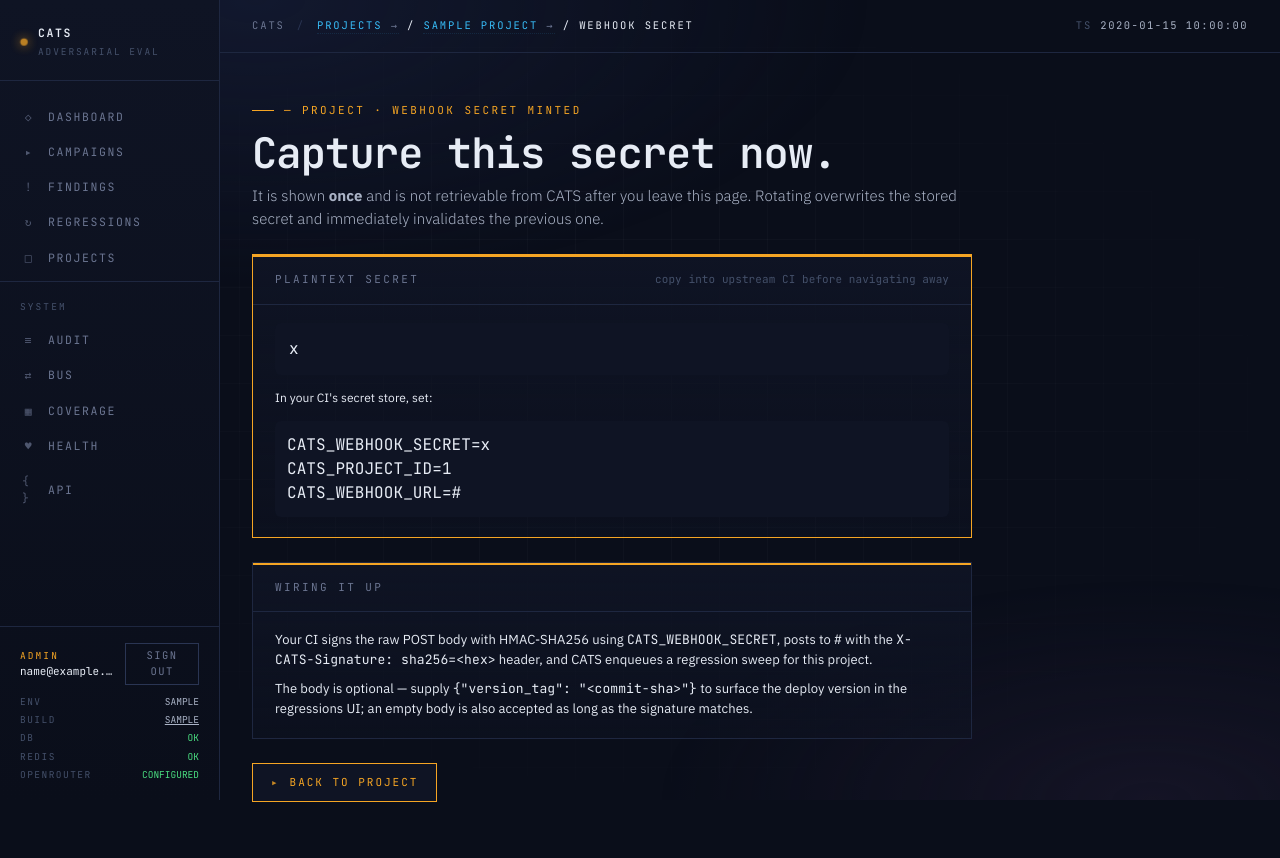
After one commit to kmazanec/cats, a Python web app: template src/cats/api/templates/project_webhook_secret.html in a window 1280 px wide. The commit adds this page. Run offline with Jinja, Linux system fonts and the light colour scheme; the template is opened without the code that fills it: most values are stand-ins (such as "Sample title", 1, 10 or a date in 2020).

Commit message:
fix(round-8): UI for per-project webhook secret management
The R8-followup CLI (`cats project set-webhook-secret`) shipped
the per-project secret but left management terminal-only. Adding
the same affordance to the project edit form so operators don't
have to drop to a shell when registering a target.

- POST /projects/{id}/webhook-secret/generate — mints 32 bytes
  of hex, encrypts + persists, renders the plaintext exactly
  once on a dedicated response page along with the per-CI snippet
  (CATS_WEBHOOK_SECRET / CATS_PROJECT_ID / webhook URL path).
- POST /projects/{id}/webhook-secret/revoke — clears the column;
  the webhook reverts to 503.
- Deploy-webhook panel on project_form.html (edit mode only).
  Shows configured/not-configured status, generate/rotate/revoke
  buttons. Each button is a separate CSRF-protected form.
- get_project surfaces has_deploy_webhook_secret so templates can
  branch without exposing the encrypted material.
- 3 integration tests covering: full generate -> sign -> rotate ->
  revoke flow, CSRF requirement, unknown-project 404.

Operator role required (same as project edit). Both endpoints
audit-logged (project.webhook_secret.generated / .revoked).

Refs: docs/ROADMAP.md Round 8 followup
Assisted-by: Claude Code

```diff
--- /dev/null
+++ b/src/cats/api/templates/project_webhook_secret.html
@@ -0,0 +1,56 @@
+{% extends "_base.html" %}
+{% block title %}CATS · Webhook secret for {{ project.name }}{% endblock %}
+{% block crumb %}<a class="nav-link" href="/projects">Projects</a> / <a class="nav-link" href="/projects/{{ project.id }}/edit">{{ project.name }}</a> / Webhook secret{% endblock %}
+
+{% block main %}
+<main class="stack" style="gap: 24px; max-width: 720px;">
+  <section>
+    <span class="eyebrow">— Project · webhook secret minted</span>
+    <h1 class="title">Capture this secret now.</h1>
+    <p class="subtitle">
+      It is shown <strong>once</strong> and is not retrievable from CATS
+      after you leave this page. Rotating overwrites the stored secret
+      and immediately invalidates the previous one.
+    </p>
+  </section>
+
+  <div class="panel" style="border-color: var(--amber);">
+    <header>
+      <div class="title">Plaintext secret</div>
+      <div class="meta">copy into upstream CI before navigating away</div>
+    </header>
+    <div class="body stack" style="gap: 14px;">
+      <pre class="mono" style="padding: 14px; background: var(--bg-2, #0e1119); border-radius: 6px; white-space: pre-wrap; word-break: break-all; user-select: all;">{{ secret }}</pre>
+      <div class="muted" style="font-size: 12px;">
+        In your CI's secret store, set:
+      </div>
+      <pre class="mono" style="padding: 12px; background: var(--bg-2, #0e1119); border-radius: 6px;">CATS_WEBHOOK_SECRET={{ secret }}
+CATS_PROJECT_ID={{ project.id }}
+CATS_WEBHOOK_URL=<your-cats-host>{{ webhook_url_path }}</pre>
+    </div>
+  </div>
+
+  <div class="panel">
+    <header><div class="title">Wiring it up</div></header>
+    <div class="body stack" style="gap: 10px;">
+      <p class="muted" style="font-size: 13px;">
+        Your CI signs the raw POST body with HMAC-SHA256 using
+        <code class="mono">CATS_WEBHOOK_SECRET</code>, posts to
+        <code class="mono">{{ webhook_url_path }}</code> with the
+        <code class="mono">X-CATS-Signature: sha256=&lt;hex&gt;</code>
+        header, and CATS enqueues a regression sweep for this project.
+      </p>
+      <p class="muted" style="font-size: 13px;">
+        The body is optional — supply
+        <code class="mono">{"version_tag": "&lt;commit-sha&gt;"}</code>
+        to surface the deploy version in the regressions UI; an empty
+        body is also accepted as long as the signature matches.
+      </p>
+    </div>
+  </div>
+
+  <div class="row" style="gap: 12px;">
+    <a class="btn" href="/projects/{{ project.id }}/edit"><span class="ch">▸</span>back to project</a>
+  </div>
+</main>
+{% endblock %}
--- a/src/cats/db/repositories/project_repo.py
+++ b/src/cats/db/repositories/project_repo.py
@@ -65,6 +65,7 @@ async def get_project(session: AsyncSession, project_id: UUID) -> dict[str, Any]
                 projects.c.target_kind,
                 projects.c.target_username,
                 projects.c.target_password_encrypted,
+                projects.c.deploy_webhook_secret_encrypted,
                 projects.c.created_at,
             ).where(projects.c.id == project_id)
         )
@@ -81,6 +82,7 @@ async def get_project(session: AsyncSession, project_id: UUID) -> dict[str, Any]
         "target_kind": row.target_kind,
         "target_username": row.target_username,
         "has_target_password": bool(row.target_password_encrypted),
+        "has_deploy_webhook_secret": bool(row.deploy_webhook_secret_encrypted),
         "created_at": row.created_at,
     }
 
```
Also changed, not shown: src/cats/api/routes/projects.py (+85 -0 lines), src/cats/api/templates/project_form.html (+51 -0 lines), tests/integration/test_project_webhook_ui.py (added, +170 -0 lines).
